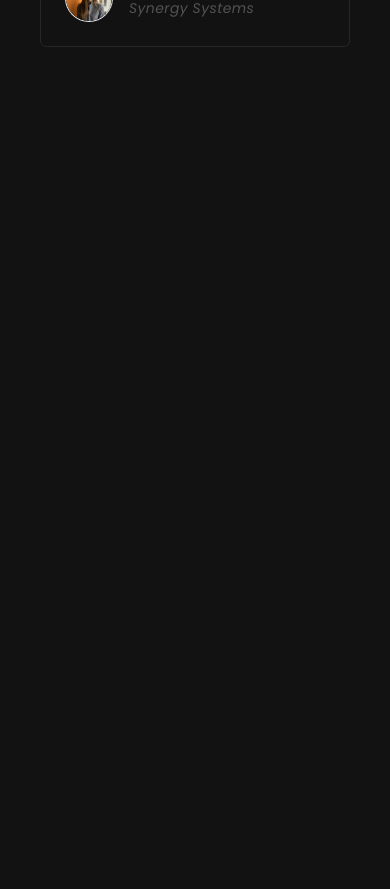
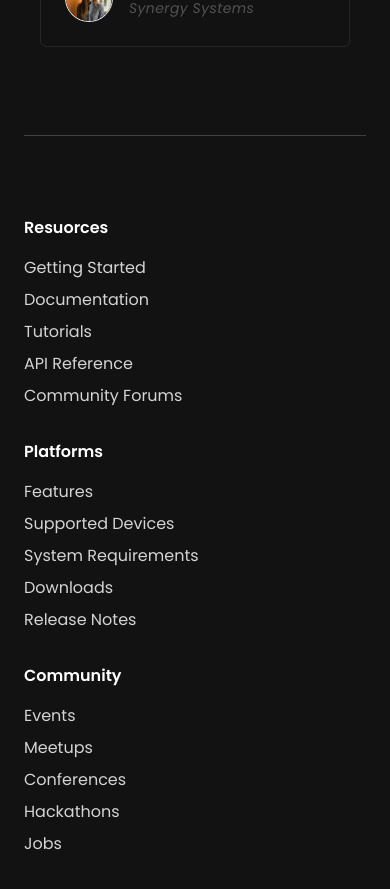
Before and after one commit to manjur0/virtualr-landing, a React (Vite) app: page / in a window 390 px wide. Shown: the part 7620-8509 px from the top of the page. Before the commit the page ends 7675 px from the top, so only its background shows below. Built offline with nearby package versions, Linux system fonts and the light colour scheme.

Commit message:
Footer section added

```diff
--- a/src/App.jsx
+++ b/src/App.jsx
@@ -1,4 +1,5 @@
 import FeatureSection from "./Components/FeatureSection";
+import Footer from "./Components/Footer";
 import HeroSection from "./Components/HeroSection";
 import Navbar from "./Components/Navbar";
 import Pricing from "./Components/Pricing";
@@ -15,6 +16,7 @@ const App = () => {
         <Workflow />
         <Pricing />
         <Testimonials />
+        <Footer />
       </div>
     </div>
   );
--- a/src/Components/FeatureSection.jsx
+++ b/src/Components/FeatureSection.jsx
@@ -2,7 +2,7 @@ import { features } from "../constants";
 
 const FeatureSection = () => {
   return (
-    <div className="relative mt-20 border-b  border-t-neutral-800 min-h-[800px] ">
+    <div className="relative mt-20 border-b  border-neutral-800 min-h-[800px] ">
       <div className="text-center">
         <span className="bg-neutral-900 text-orange-500 rounded-full h-6 text-sm font-medium px-2 py-1 uppercase">
           Feature
--- /dev/null
+++ b/src/Components/Footer.jsx
@@ -0,0 +1,61 @@
+import { resourcesLinks, platformLinks, communityLinks } from "../constants";
+const Footer = () => {
+  return (
+    <footer className="mt-20 border-t py-20 border-neutral-700">
+      <div className="grid grid-cols-1 md:grid-cols-2 lg:grid-cols-3 gap-4 space-y-4 md:space-y-0">
+        <div>
+          <h3 className="text-md font-semibold mb-4 "> Resuorces </h3>
+          <ul className="space-y-2">
+            {resourcesLinks.map((link, index) => (
+              <li key={index}>
+                <a
+                  className="text-neutral-300 hover:text-white F"
+                  href={link.href}
+                >
+                  {" "}
+                  {link.text}{" "}
+                </a>
+              </li>
+            ))}
+          </ul>
+        </div>
+
+        <div>
+          <h3 className="text-md font-semibold mb-4 "> Platforms </h3>
+          <ul className="space-y-2">
+            {platformLinks.map((link, index) => (
+              <li key={index}>
+                <a
+                  className="text-neutral-300 hover:text-white F"
+                  href={link.href}
+                >
+                  {" "}
+                  {link.text}{" "}
+                </a>
+              </li>
+            ))}
+          </ul>
+        </div>
+
+        <div>
+          <h3 className="text-md font-semibold mb-4 "> Community </h3>
+          <ul className="space-y-2">
+            {communityLinks.map((link, index) => (
+              <li key={index}>
+                <a
+                  className="text-neutral-300 hover:text-white F"
+                  href={link.href}
+                >
+                  {" "}
+                  {link.text}{" "}
+                </a>
+              </li>
+            ))}
+          </ul>
+        </div>
+      </div>
+    </footer>
+  );
+};
+
+export default Footer;
```
